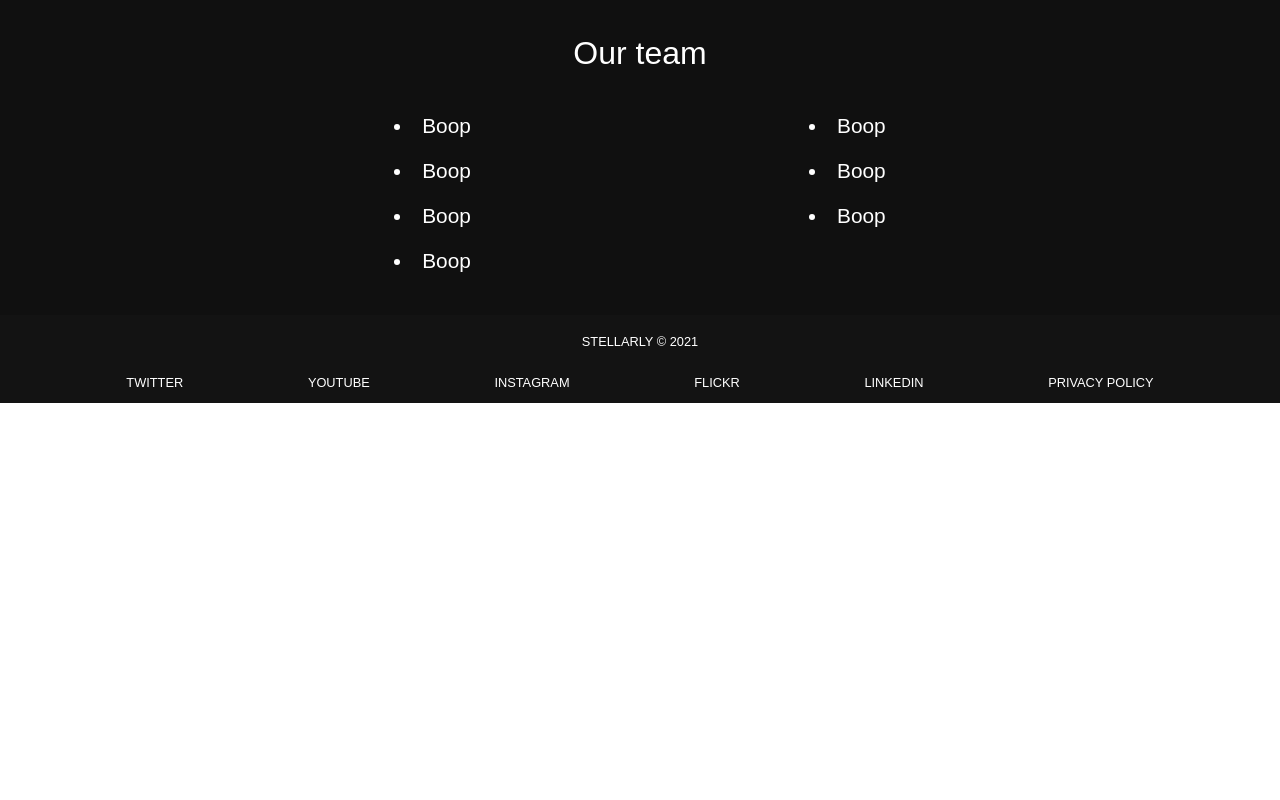
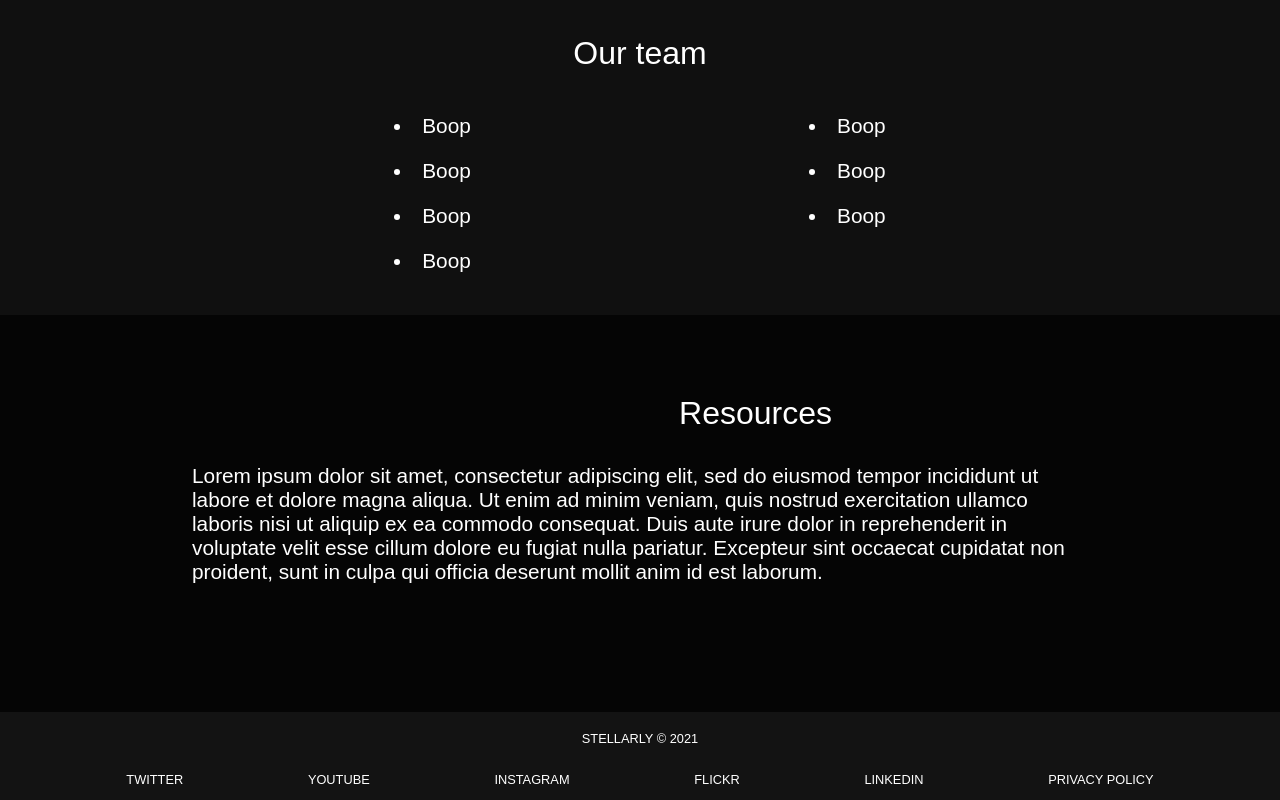
Before and after one commit to RestingState/stellarly-front-end, a React (Create React App) app: page / in a window 1280 px wide. Shown: the part 1202-2002 px from the top of the page. Before the commit the page ends 1605 px from the top, so only its background shows below. Built offline with nearby package versions, Linux system fonts and the light colour scheme.

Commit message:
added resource section

```diff
--- a/src/components/Home.js
+++ b/src/components/Home.js
@@ -2,12 +2,14 @@ import React from "react";
 // Components
 import SkyView from "./SkyView";
 import AboutUsSection from "./AboutUsSection";
+import ResourcesSection from "./ResourcesSection";
 
 const Home = () => {
   return (
     <>
       <SkyView />
       <AboutUsSection />
+      <ResourcesSection />
     </>
   );
 };
--- /dev/null
+++ b/src/components/ResourcesSection/ResourcesSection.styles.js
@@ -0,0 +1,37 @@
+import styled, { css } from "styled-components";
+
+export const Wrapper = styled.div`
+  padding: 2rem 0 8rem 0;
+  background-color: #050505;
+  color: white;
+`;
+
+export const Title = styled.div`
+  display: flex;
+  justify-content: center;
+  margin: 0 auto;
+  padding-top: 3rem;
+  max-width: 30%;
+  font-size: 2rem;
+
+  ${(props) =>
+    (props.position === "left" &&
+      css`
+        justify-content: left;
+      `) ||
+    (props.position === "right" &&
+      css`
+        justify-content: right;
+      `)}
+`;
+
+export const Content = styled.div`
+  display: flex;
+  gap: 5rem;
+  margin: 2rem auto 0 auto;
+  max-width: 70%;
+`;
+
+export const Text = styled.div`
+  font-size: 1.3rem;
+`;
--- /dev/null
+++ b/src/components/ResourcesSection/index.js
@@ -0,0 +1,26 @@
+import React from "react";
+// Styles
+import { Wrapper, Title, Content, Text } from "./ResourcesSection.styles";
+
+const ResourcesSection = () => {
+  return (
+    <Wrapper>
+      <Title position="right">
+        <span>Resources</span>
+      </Title>
+      <Content>
+        <Text>
+          Lorem ipsum dolor sit amet, consectetur adipiscing elit, sed do
+          eiusmod tempor incididunt ut labore et dolore magna aliqua. Ut enim ad
+          minim veniam, quis nostrud exercitation ullamco laboris nisi ut
+          aliquip ex ea commodo consequat. Duis aute irure dolor in
+          reprehenderit in voluptate velit esse cillum dolore eu fugiat nulla
+          pariatur. Excepteur sint occaecat cupidatat non proident, sunt in
+          culpa qui officia deserunt mollit anim id est laborum.
+        </Text>
+      </Content>
+    </Wrapper>
+  );
+};
+
+export default ResourcesSection;
```
